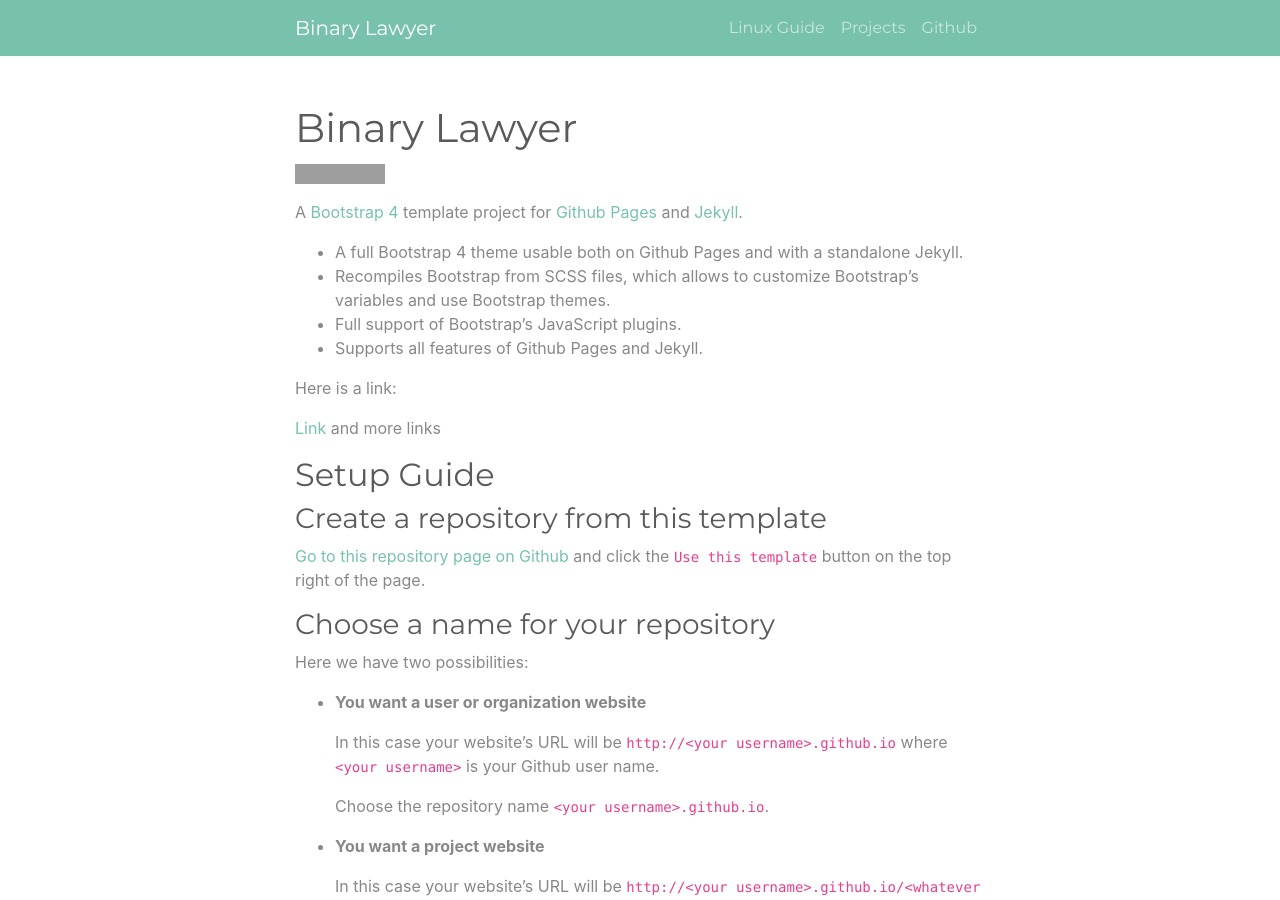
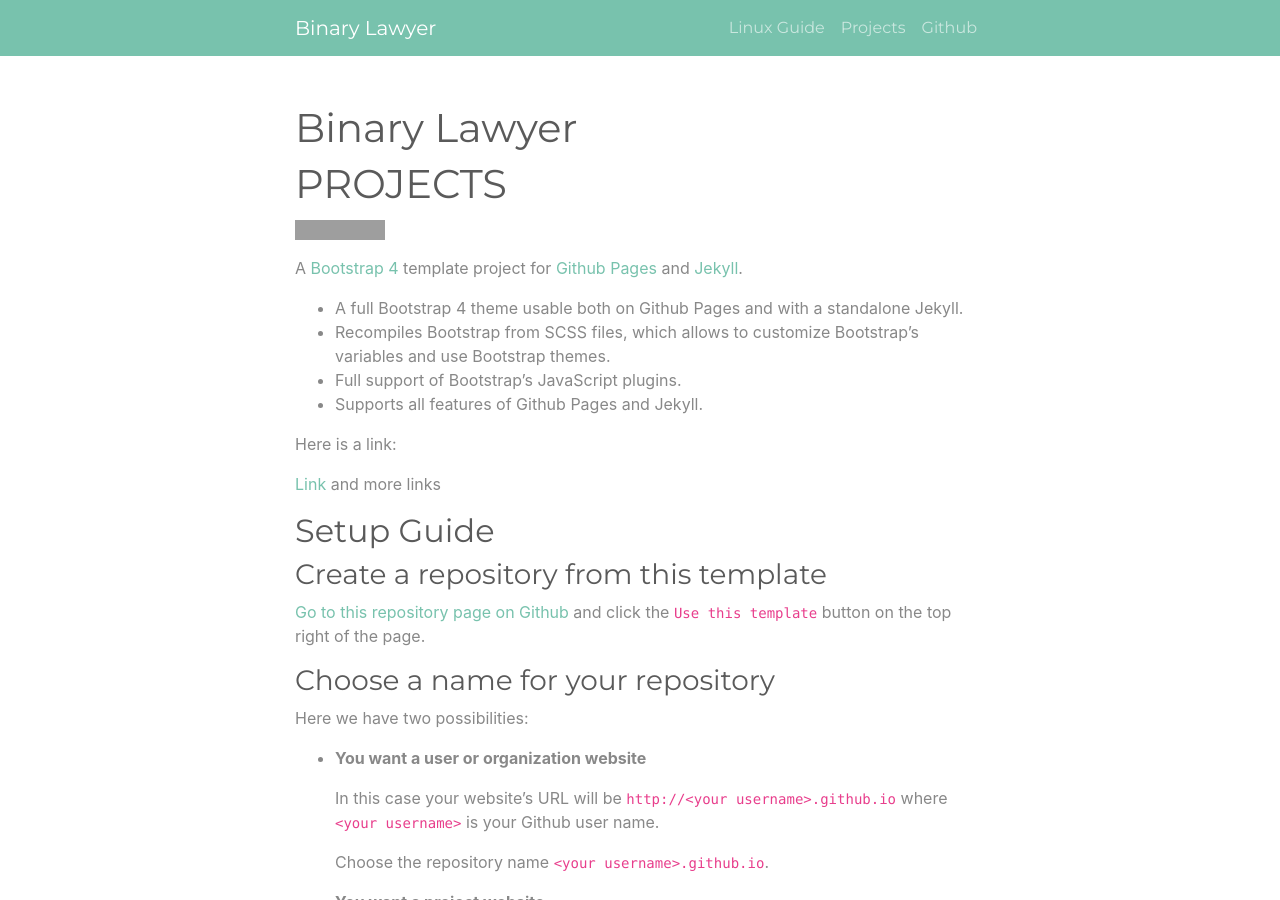
Before and after one commit to binarylawyer/.github.io, a Jekyll site: the page built from projects.md, in a window 1280 px wide and 900 px high. Built offline with Jekyll 4.4.1, drawn with Linux system fonts in a browser that asks for light colours; grey boxes are pictures that could not be loaded.

Commit message:
Update projects.md

```diff
--- a/projects.md
+++ b/projects.md
@@ -2,7 +2,7 @@
 layout: page
 title: Binary Lawyer
 ---
-
+# PROJECTS
 [![GitHub Repo stars](https://img.shields.io/github/stars/nicolas-van/bootstrap-4-github-pages?style=social)](https://github.com/nicolas-van/bootstrap-4-github-pages)
 
 A [Bootstrap 4](https://getbootstrap.com/) template project for [Github Pages](https://pages.github.com/) and [Jekyll](https://jekyllrb.com/).
```
